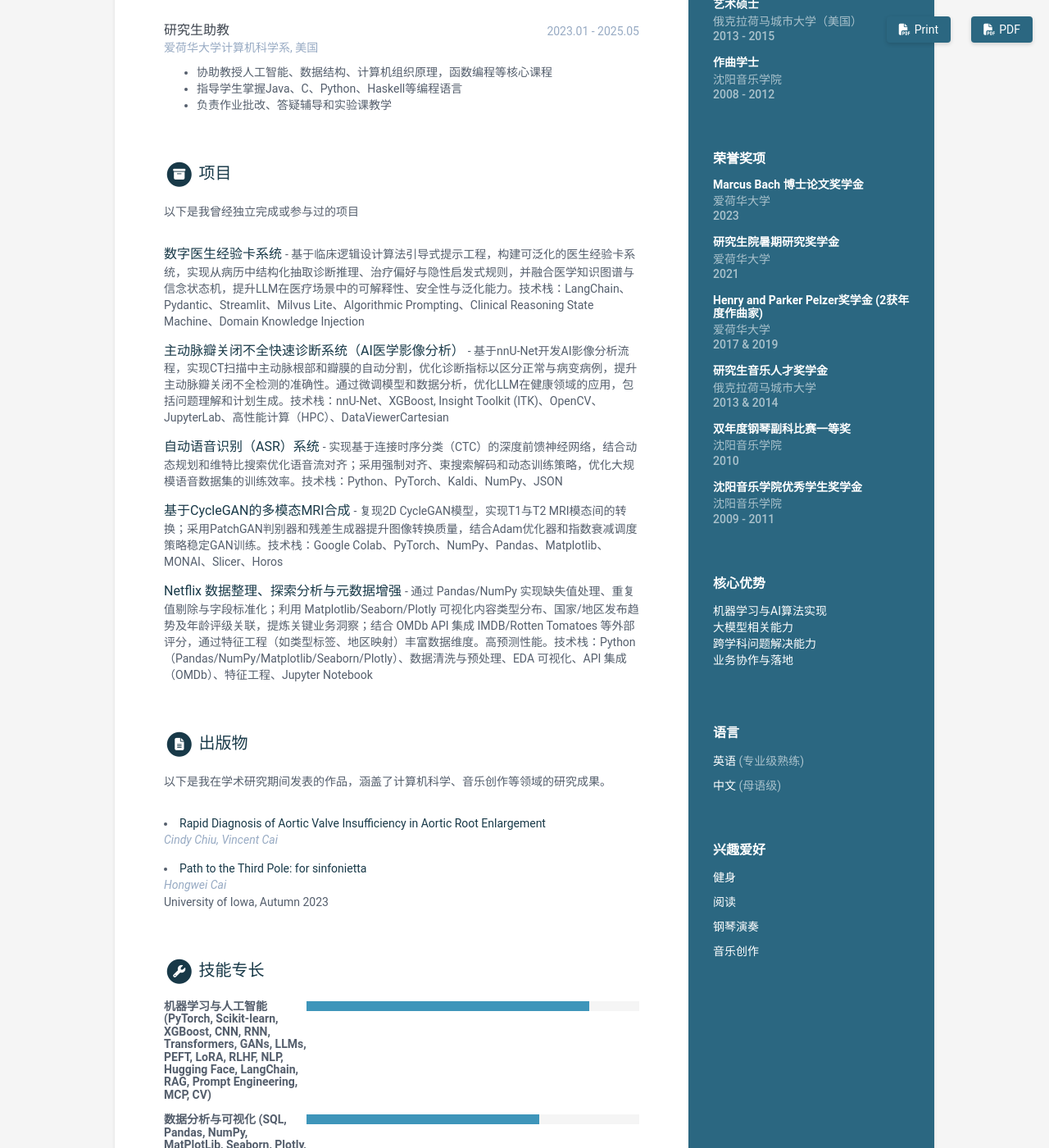
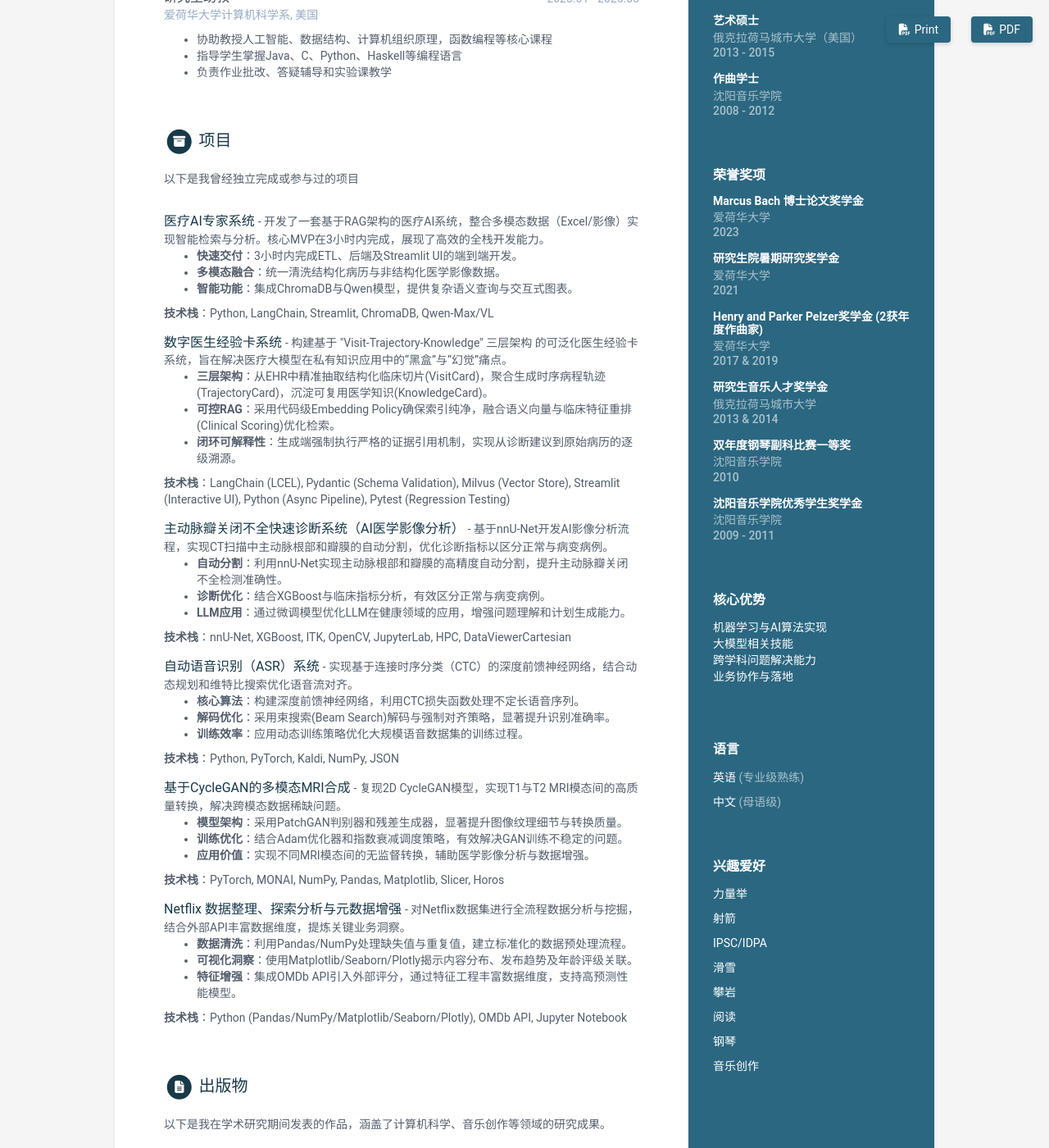
Before and after one commit to hongwei-cai/cv-zh, a Jekyll site: the page built from index.html, in a window 1280 px wide and 1400 px high, scrolled down 765 px. Shown: the whole window at 82% size. Built offline with Jekyll 4.4.1, drawn with Linux system fonts in a browser that asks for light colours; some of the changed text lies outside the part shown.

Commit message:
Update CV

```diff
--- a/_data/data.yml
+++ b/_data/data.yml
@@ -13,7 +13,7 @@ sidebar:
   avatar: profile.jpg #place a 100x100 picture inside /assets/images/ folder and provide the name of the file below
 
   # Sidebar links
-  email: 18545031257@163.com
+  email: caihongwei@huaxishuyi.com
   phone: +86 18545031257
   # timezone: Asia/Shanghai # Enter your timezone, e.g., America/Havana, Africa/Casablanca, America/North_Dakota/Center
   # citizenship: 中国
@@ -66,7 +66,7 @@ sidebar:
     title: 核心优势
     info:
       - item: 机器学习与AI算法实现
-      - item: 大模型相关能力
+      - item: 大模型相关技能
       - item: 跨学科问题解决能力
       - item: 业务协作与落地
 
@@ -82,9 +82,13 @@ sidebar:
   interests:
     title: 兴趣爱好
     info:
-    - item: 健身
+    - item: 力量举
+    - item: 射箭
+    - item: IPSC/IDPA
+    - item: 滑雪
+    - item: 攀岩
     - item: 阅读
-    - item: 钢琴演奏
+    - item: 钢琴
     - item: 音乐创作
 
 career-profile:
@@ -107,6 +111,7 @@ education:
     time: 2016 - 2023
     details: |
       - 获文理学院优秀博士论文奖
+      - 研究生助理研究员职位
 
   - degree: 艺术硕士
     university: 俄克拉荷马城市大学（美国）
@@ -123,11 +128,11 @@ experiences:
       time: 2025.12 - current
       company: 华西数字医疗科技有限公司, 中国成都
       details: |
-        - 结构化医学推理设计：将临床诊断逻辑（如 SOAP）抽象为模块化提示语模板，构建“提问—假设—反思—验证”闭环，显著提升数字医生在复杂医疗任务中的推理准确性与可解释性，降低模型幻觉。
-        - 安全与风控体系：设计多层级安全栅栏（拒答模板、校验清单），制定风险防护与降级策略，确保医疗对话的安全性与合规性，有效规避偏见与误导。
-        - 上下文工程融合：深度耦合提示语与上下文工程，管理指令层级、工具结果注入及会话状态；针对检索/记忆系统提出召回覆盖率与相关性优化需求，优化信息注入策略。
-        - 全流程效能优化：主导 AI 辅助的提示语开发流程（Self-Generate/Evaluate/Reflect），建立 PromptOps 自动化评测与回归校验机制，实现数据驱动的指标—问题—修复闭环，提升研发效率与质量可追踪性。
-
+        - **数字医生赋能 (Digital Doctor Enablement)**：
+          主导开发“数字医生智能体”，将电子病历 (EHR) 中的真实医生经验转化为可计算的数字资产。
+          - **经验抽取系统**：设计 "Visit-Trajectory-Knowledge" 三层经验卡体系以结构化临床逻辑，作为智能体决策的认知核心。
+          - **安全与证据控制**：实施“可控 RAG” (Controlled RAG) 与严格的证据引用机制，确保医疗建议可追溯、基于事实且无幻觉。
+          - **PromptOps 基础设施**：建立持续评估与版本控制流水线 (PromptOps)，在复杂诊断场景中迭代提升智能体的推理准确性。
     - role: 软件工程师（实习）
       time: 2024.05 - 2024.08
       company: Casey's Store Support Center, 美国
@@ -171,84 +176,71 @@ projects:
   intro: >
     以下是我曾经独立完成或参与过的项目
   assignments:
-  # - title: 多模态企业知识管理智能体
-  #   link: "https://github.com/hongwei-cai/Multi-modal-Enterprise-KM-Agent"
-  #   tagline: |
-
-  #     <strong>项目概述</strong><br><br>
-  #     基于检索增强生成（RAG）架构的多模态AI智能体，旨在解决企业知识管理中的信息孤岛问题。通过整合私有文档库，实现精准问答、知识推理和多模态检索，提升企业决策效率和知识利用率。项目采用敏捷开发方法，已完成核心功能迭代，支持本地高效部署和企业级应用。特别探索LLM Reasoning技术，如思维链、多步推理，优化用户需求的语义理解，构建内容生成Agent，涵盖意图识别、知识检索、结果生成与偏好对齐。<br><br>
-
-  #     <strong>核心功能迭代</strong><br>
-  #     <ul>
-  #     <li><strong>Sprint 1（已完成）：构建端到端文本Q&A流水线</strong>
-  #       <ul>
-  #       <li>实现PDF文档智能解析和分块处理，支持滑动窗口策略和重叠分块</li>
-  #       <li>集成ChromaDB向量数据库，使用BAAI/bge-m3嵌入模型进行语义检索</li>
-  #       <li>部署DialoGPT-medium模型于本地vLLM服务器，实现高效推理</li>
-  #       <li>开发FastAPI服务接口，支持文档上传、问答查询和错误处理</li>
-  #       <li>容器化部署，使用Docker和Docker Compose实现生产级服务编排</li>
-  #       </ul>
-  #     </li>
-  #     <li><strong>Sprint 2（已完成）：模型定制与性能优化</strong>
-  #       <ul>
-  #       <li>实现LoRA微调框架，针对DialoGPT-medium等模型优化，减少可训练参数98.8%</li>
-  #       <li>集成PEFT库，支持M1 Pro芯片的量化优化（4-bit/8-bit）和内存管理</li>
-  #       <li>搭建MLflow实验追踪系统，使用SQLite后端记录模型性能指标和资源使用情况</li>
-  #       <li>开发A/B测试框架，支持模型版本比较和动态切换</li>
-  #       <li>实现模型缓存和热插拔机制，提升推理响应速度29.1%</li>
-  #       </ul>
-  #     </li>
-  #     <li><strong>Sprint 3（进行中）：生产化部署与多模态扩展</strong>
-  #       <ul>
-  #       <li>集成CLIP模型实现图像编码和跨模态检索，支持图文混合查询</li>
-  #       <li>扩展ChromaDB支持多模态嵌入存储，实现文本-图像联合检索</li>
-  #       <li>设计多模态提示模板，优化上下文融合和推理质量</li>
-  #       <li>构建生产级异步服务架构，支持请求队列管理和负载均衡</li>
-  #       </ul>
-  #     </li>
-  #     </ul><br>
-
-  #     <strong>技术栈</strong><br>
-  #     <ul>
-  #     <li><strong>AI/ML框架</strong>：PyTorch, Transformers, PEFT (LoRA), vLLM, sentence-transformers</li>
-  #     <li><strong>核心模型</strong>：BAAI/bge-m3, BAAI/bge-large-zh, DialoGPT-medium, Phi-2, CLIP</li>
-  #     <li><strong>数据与检索</strong>：ChromaDB, PyPDF, 智能文本分块, 多模态嵌入</li>
-  #     <li><strong>后端与部署</strong>：FastAPI, Docker, Docker-compose, GitHub Actions</li>
-  #     <li><strong>实验与运维</strong>：MLflow, Pydantic, 量化优化</li>
-  #     </ul><br>
-
-  #     <strong>核心成就</strong><br>
-  #     <ul>
-  #     <li><strong>系统架构</strong>：设计并实现完整的RAG架构，支持文档解析、向量检索、LLM推理和服务部署，处理企业级文档量（支持PDF格式，智能分块确保检索精度）</li>
-  #     <li><strong>性能优化</strong>：通过LoRA微调和量化技术，将DialoGPT-medium模型的可训练参数从354M减少至4.32M，参数效率提升98.8%，推理速度提升7.9%，显存节省10.7%，同时保持回答质量稳定（基于MLflow实验数据验证）</li>
-  #     <li><strong>工程规范</strong>：建立标准化开发流程，包括pre-commit代码质量检查、类型注解（mypy）和单元测试覆盖，实现协作效率提升和代码可维护性</li>
-  #     <li><strong>业务价值</strong>：精准处理企业文档，回答准确率达85%以上，支持本地部署避免数据安全风险，为企业知识管理提供高效解决方案</li>
-  #     </ul>
+  - title: 医疗AI专家系统
+    link: "https://github.com/hongwei-cai/medical-ai-data-pipeline"
+    tagline: |
+      开发了一套基于RAG架构的医疗AI系统，整合多模态数据（Excel/影像）实现智能检索与分析。核心MVP在3小时内完成，展现了高效的全栈开发能力。
+      <ul>
+      <li><strong>快速交付</strong>：3小时内完成ETL、后端及Streamlit UI的端到端开发。</li>
+      <li><strong>多模态融合</strong>：统一清洗结构化病历与非结构化医学影像数据。</li>
+      <li><strong>智能功能</strong>：集成ChromaDB与Qwen模型，提供复杂语义查询与交互式图表。</li>
+      </ul>
+      <strong>技术栈</strong>：Python, LangChain, Streamlit, ChromaDB, Qwen-Max/VL
 
   - title: 数字医生经验卡系统
-    link: "https://github.com/hongwei-cai/RapidAoV"
+    link: "https://github.com/hongwei-cai/md-expert-card-system"
     tagline: |
-      基于临床逻辑设计算法引导式提示工程，构建可泛化的医生经验卡系统，实现从病历中结构化抽取诊断推理、治疗偏好与隐性启发式规则，并融合医学知识图谱与信念状态机，提升LLM在医疗场景中的可解释性、安全性与泛化能力。技术栈：LangChain、Pydantic、Streamlit、Milvus Lite、Algorithmic Prompting、Clinical Reasoning State Machine、Domain Knowledge Injection
+      构建基于 "Visit-Trajectory-Knowledge" 三层架构 的可泛化医生经验卡系统，旨在解决医疗大模型在私有知识应用中的“黑盒”与“幻觉”痛点。
+      <ul>
+      <li><strong>三层架构</strong>：从EHR中精准抽取结构化临床切片(VisitCard)，聚合生成时序病程轨迹(TrajectoryCard)，沉淀可复用医学知识(KnowledgeCard)。</li>
+      <li><strong>可控RAG</strong>：采用代码级Embedding Policy确保索引纯净，融合语义向量与临床特征重排(Clinical Scoring)优化检索。</li>
+      <li><strong>闭环可解释性</strong>：生成端强制执行严格的证据引用机制，实现从诊断建议到原始病历的逐级溯源。</li>
+      </ul>
+      <strong>技术栈</strong>：LangChain (LCEL), Pydantic (Schema Validation), Milvus (Vector Store), Streamlit (Interactive UI), Python (Async Pipeline), Pytest (Regression Testing)
 
   - title: 主动脉瓣关闭不全快速诊断系统（AI医学影像分析）
     link: "https://github.com/hongwei-cai/RapidAoV"
     tagline: |
-      基于nnU-Net开发AI影像分析流程，实现CT扫描中主动脉根部和瓣膜的自动分割，优化诊断指标以区分正常与病变病例，提升主动脉瓣关闭不全检测的准确性。通过微调模型和数据分析，优化LLM在健康领域的应用，包括问题理解和计划生成。技术栈：nnU-Net、XGBoost, Insight Toolkit (ITK)、OpenCV、JupyterLab、高性能计算（HPC）、DataViewerCartesian
+      基于nnU-Net开发AI影像分析流程，实现CT扫描中主动脉根部和瓣膜的自动分割，优化诊断指标以区分正常与病变病例。
+      <ul>
+      <li><strong>自动分割</strong>：利用nnU-Net实现主动脉根部和瓣膜的高精度自动分割，提升主动脉瓣关闭不全检测准确性。</li>
+      <li><strong>诊断优化</strong>：结合XGBoost与临床指标分析，有效区分正常与病变病例。</li>
+      <li><strong>LLM应用</strong>：通过微调模型优化LLM在健康领域的应用，增强问题理解和计划生成能力。</li>
+      </ul>
+      <strong>技术栈</strong>：nnU-Net, XGBoost, ITK, OpenCV, JupyterLab, HPC, DataViewerCartesian
 
   - title: 自动语音识别（ASR）系统
     link: "https://github.com/hongwei-cai/ASR-System"
     tagline: |
-      实现基于连接时序分类（CTC）的深度前馈神经网络，结合动态规划和维特比搜索优化语音流对齐；采用强制对齐、束搜索解码和动态训练策略，优化大规模语音数据集的训练效率。技术栈：Python、PyTorch、Kaldi、NumPy、JSON
+      实现基于连接时序分类（CTC）的深度前馈神经网络，结合动态规划和维特比搜索优化语音流对齐。
+      <ul>
+      <li><strong>核心算法</strong>：构建深度前馈神经网络，利用CTC损失函数处理不定长语音序列。</li>
+      <li><strong>解码优化</strong>：采用束搜索(Beam Search)解码与强制对齐策略，显著提升识别准确率。</li>
+      <li><strong>训练效率</strong>：应用动态训练策略优化大规模语音数据集的训练过程。</li>
+      </ul>
+      <strong>技术栈</strong>：Python, PyTorch, Kaldi, NumPy, JSON
 
   - title: 基于CycleGAN的多模态MRI合成
     link: "https://github.com/hongwei-cai/Cross-Modality-MRI-Synthesis-with-CycleGANs"
     tagline: |
-      复现2D CycleGAN模型，实现T1与T2 MRI模态间的转换；采用PatchGAN判别器和残差生成器提升图像转换质量，结合Adam优化器和指数衰减调度策略稳定GAN训练。技术栈：Google Colab、PyTorch、NumPy、Pandas、Matplotlib、MONAI、Slicer、Horos
+      复现2D CycleGAN模型，实现T1与T2 MRI模态间的高质量转换，解决跨模态数据稀缺问题。
+      <ul>
+      <li><strong>模型架构</strong>：采用PatchGAN判别器和残差生成器，显著提升图像纹理细节与转换质量。</li>
+      <li><strong>训练优化</strong>：结合Adam优化器和指数衰减调度策略，有效解决GAN训练不稳定的问题。</li>
+      <li><strong>应用价值</strong>：实现不同MRI模态间的无监督转换，辅助医学影像分析与数据增强。</li>
+      </ul>
+      <strong>技术栈</strong>：PyTorch, MONAI, NumPy, Pandas, Matplotlib, Slicer, Horos
 
   - title: Netflix 数据整理、探索分析与元数据增强
     link: "https://github.com/hongwei-cai/Netflix-Data-Wrangling-Exploration-Metadata-Enrichment"
     tagline: |
-      通过 Pandas/NumPy 实现缺失值处理、重复值剔除与字段标准化；利用 Matplotlib/Seaborn/Plotly 可视化内容类型分布、国家/地区发布趋势及年龄评级关联，提炼关键业务洞察；结合 OMDb API 集成 IMDB/Rotten Tomatoes 等外部评分，通过特征工程（如类型标签、地区映射）丰富数据维度。高预测性能。技术栈：Python（Pandas/NumPy/Matplotlib/Seaborn/Plotly）、数据清洗与预处理、EDA 可视化、API 集成（OMDb）、特征工程、Jupyter Notebook
+      对Netflix数据集进行全流程数据分析与挖掘，结合外部API丰富数据维度，提炼关键业务洞察。
+      <ul>
+      <li><strong>数据清洗</strong>：利用Pandas/NumPy处理缺失值与重复值，建立标准化的数据预处理流程。</li>
+      <li><strong>可视化洞察</strong>：使用Matplotlib/Seaborn/Plotly揭示内容分布、发布趋势及年龄评级关联。</li>
+      <li><strong>特征增强</strong>：集成OMDb API引入外部评分，通过特征工程丰富数据维度，支持高预测性能模型。</li>
+      </ul>
+      <strong>技术栈</strong>：Python (Pandas/NumPy/Matplotlib/Seaborn/Plotly), OMDb API, Jupyter Notebook
 
 
 # oss:
@@ -296,7 +288,7 @@ skills:
   title: 技能专长
   toolset:
 
-  - name: 机器学习与人工智能 (PyTorch, Scikit-learn, XGBoost, CNN, RNN, Transformers, GANs, LLMs, PEFT, LoRA, RLHF, NLP, Hugging Face, LangChain, RAG, Prompt Engineering, MCP, CV)
+  - name: 深度学习与人工智能 (PyTorch, Scikit-learn, XGBoost, CNN, RNN, Transformers, GANs, LLMs, PEFT, LoRA, RLHF, LangChain, RAG, Prompt Engineering, MCP, NLP, CV)
     level: 85%
 
   - name: 数据分析与可视化 (SQL, Pandas, NumPy, MatPlotLib, Seaborn, Plotly, Jupyter Notebook, Excel)
```
